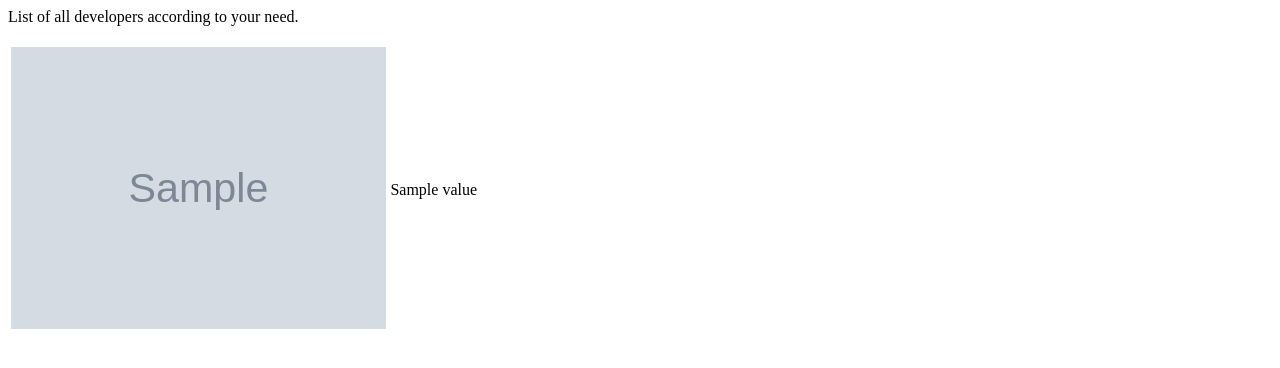
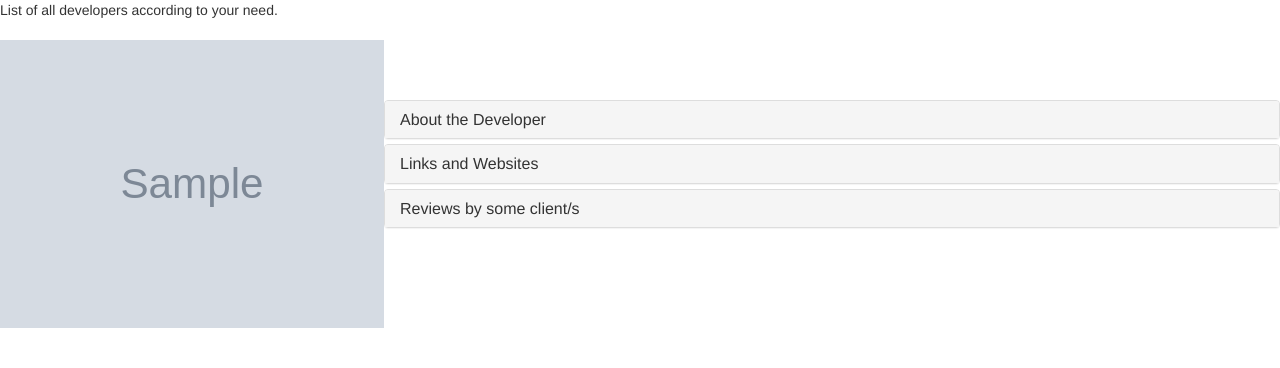
Before and after one commit to spidy1601/HireTalents, a Django app: template developers_portfolio/templates/disp_developers.html in a window 1280 px wide. Shown: the top 368 px of the page. Run offline with Django 4.2, Linux system fonts and the light colour scheme; the template is opened without the code that fills it: most values are stand-ins (such as "Sample title", 1, 10 or a date in 2020); grey boxes marked "Sample" are stand-in pictures; parts of the project's set-up code (start-up, migrations or seed data) failed here and were passed over; some libraries are stand-ins or nearby versions.

Commit message:
added collaped view in disp_deve...html

```diff
--- a/developers_portfolio/hire_talents/views.py
+++ b/developers_portfolio/hire_talents/views.py
@@ -69,5 +69,6 @@ def developers_image(request):
     return render(request,'developers-image.html',{'devform':form})
 
 def disp_developers(request):
-    dev_details=get_dev_details(21)
+    num = 22
+    dev_details=get_dev_details(num)
     return render(request,'disp_developers.html',{'dev_details':dev_details[0],'dev_image':dev_details[1][0]})
--- a/developers_portfolio/templates/disp_developers.html
+++ b/developers_portfolio/templates/disp_developers.html
@@ -13,68 +13,84 @@
 }
 
     </style>
+    <link rel="stylesheet" href="https://maxcdn.bootstrapcdn.com/bootstrap/3.4.1/css/bootstrap.min.css">
+    <script src="https://ajax.googleapis.com/ajax/libs/jquery/3.6.3/jquery.min.js"></script>
+    <script src="https://maxcdn.bootstrapcdn.com/bootstrap/3.4.1/js/bootstrap.min.js"></script>
 </head>
 <body>
     List of all developers according to your need.
     <br>
     <br>
-<!--
-    <div style="width: 100%;">
-        <div style="width: 30%; height: 100px; float: left;">
-            <img src="{{dev_image.developer_image.url}}" alt="DEV">
-        </div>
-
-        <div style="flex-grow: 1;">
-            {%for detail in dev_details%}
-            {{detail.value}}
-            <br>
-            {% endfor %}
-        </div>
-
-    </div> -->
-
-    <!-- <div class="container" style="display: flex; height: 100px;">
-        <div style="width: 30%;">
-            <img style="width:1rem; height: 1rem;" src="{{dev_image.developer_image.url}}" alt="DEV">
-        </div>
-        <div style="flex-grow: 1;">
-            {%for detail in dev_details%}
-            {{detail.value}}
-            <br>
-            {% endfor %}
-        </div>
-    </div> -->
-
-    <!-- <div class="container">
-        <div class="image">
-            <img src="{{dev_image.developer_image.url}}" alt="DEV">
-        </div>
-        <div class="text">
-            {%for detail in dev_details%}
-            {{detail.value}}
-            <br>
-            {% endfor %}
-        </div>
-      </div> -->
-
       <table style="width:100%">
         <tr style="height:200px">
             <td style="width:30%"><img style="max-height:100%; max-width:100%;" src="{{dev_image.developer_image.url}}" alt="DEV"></td>
+
+
             <td >
-                {%for detail in dev_details%}
-                {{detail.value}}
+                <div class="panel-group" id="accordion"><div class="panel panel-default"><div class="panel-heading"><h4 class="panel-title">
+                          <a data-toggle="collapse" data-parent="#accordion" href="#collapse1">About the Developer</a></h4></div>
+                      <div id="collapse1" class="panel-collapse collapse">
+                        <div class="panel-body">
+                            {%for detail in dev_details%}
+                            {%if forloop.counter == 1%}
+                            <strong>Name: </strong>{{detail.value}} <br>
+                            {%endif%}
+                            {%if forloop.counter == 2%}
+                            <strong>E-mail id: </strong>{{detail.value}} <br>
+                            {%endif%}
+                            {%if forloop.counter == 3%}
+                            <strong>Education: </strong>{{detail.value}} <br>
+                            {%endif%}
+                            {%if forloop.counter == 4%}
+                            <strong>Skills: </strong>{{detail.value}} <br>
+                            {%endif%}
+                            {%if forloop.counter == 5%}
+                            <strong>Experience: </strong>{{detail.value}} <br>
+                            {%endif%}
+                            {%if forloop.counter == 6%}
+                            <strong>Awards/Certification: </strong>{{detail.value}} <br>
+                            {%endif%}
+                            {%endfor%}
+                        </div>
+                      </div>
+                    </div>
+                    <div class="panel panel-default">
+                      <div class="panel-heading">
+                        <h4 class="panel-title">
+                          <a data-toggle="collapse" data-parent="#accordion" href="#collapse2">Links and Websites</a>
+                        </h4>
+                      </div>
+                      <div id="collapse2" class="panel-collapse collapse">
+                        <div class="panel-body">
+                            {%for detail in dev_details%}
+                            {%if forloop.counter == 7%}
+                            {{detail.value}}
+                            {%endif%}
+                            {%endfor%}
+
+                        </div>
+                      </div>
+                    </div>
+                    <div class="panel panel-default">
+                      <div class="panel-heading">
+                        <h4 class="panel-title">
+                          <a data-toggle="collapse" data-parent="#accordion" href="#collapse3">Reviews by some client/s</a>
+                        </h4>
+                      </div>
+                      <div id="collapse3" class="panel-collapse collapse">
+                        <div class="panel-body">
+                            {%for detail in dev_details%}
+                            {%if forloop.counter == 8%}
+                            {{detail.value}}
+                            {%endif%}
+                            {%endfor%}
+                        </div>
+                      </div>
+                    </div>
+                  </div>
             <br>
-            {% endfor %}</td>
+            </td>
         </tr>
-        <!-- <tr>
-            <td style="width:30%"><img src="{{dev_image.developer_image.url}}" alt="DEV"></td>
-            <td style="width:70%">
-                {%for detail in dev_details%}
-                {{detail.value}}
-            <br>
-            {% endfor %}
-            </td>
-        </tr> -->
       </table>
 
 
```
Also changed, not shown: developers_portfolio/db.sqlite3, developers_portfolio/media/images/2023_03_28_0oh_Kleki_9GJ1ZPc.png (added), developers_portfolio/media/images/2023_03_28_0oh_Kleki_bsPk1oK.png (added).
